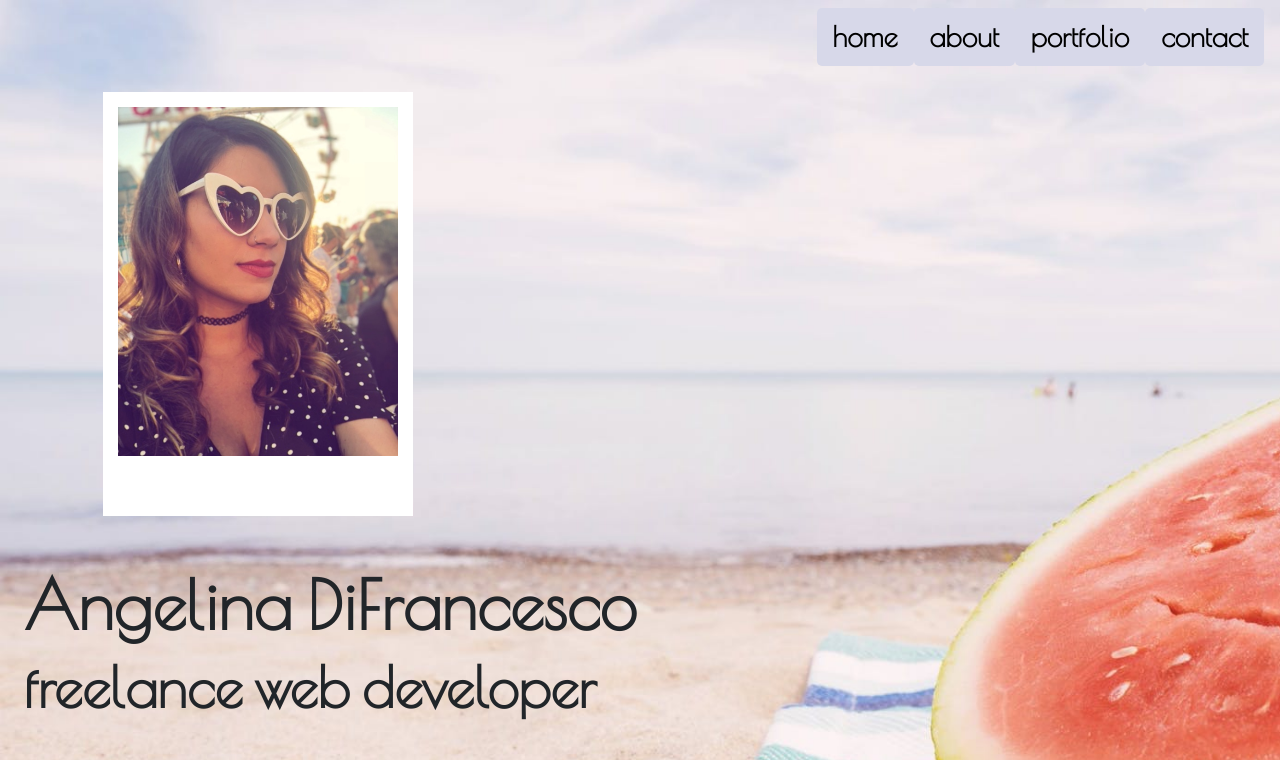
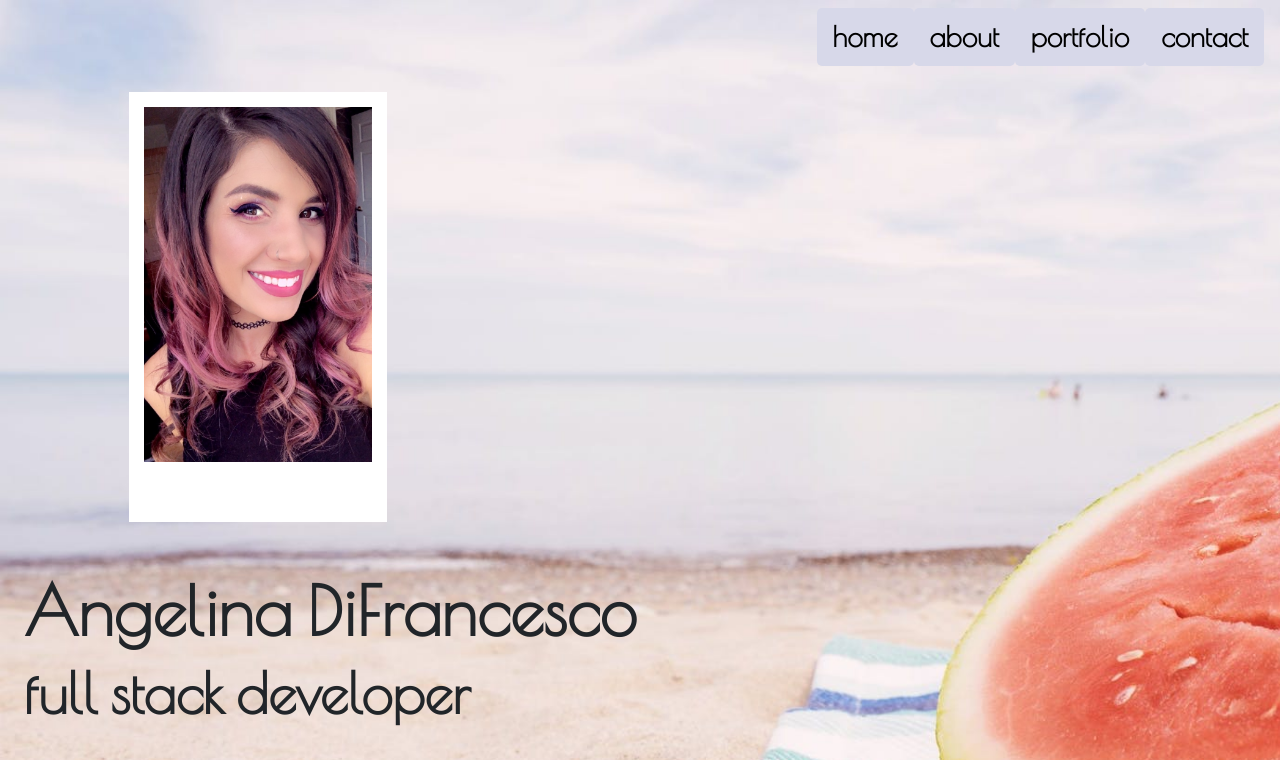
Before and after one commit to linalockheart/linalockheart.github.io, a plain HTML site: page index.html in a window 1280 px wide. Shown: the top 760 px of the page. Drawn offline with nearby package versions, Linux system fonts and the light colour scheme.

Commit message:
updated photo and headline

```diff
--- a/assets/css/style.css
+++ b/assets/css/style.css
@@ -84,7 +84,7 @@ body {
 }
 
 .profilePic {
-  width: 60%;
+  width: 50%;
   border-style: solid;
   border-color: white;
   border-width: 15px;
@@ -159,7 +159,7 @@ button {
 
 button:hover {
   background-color: black;
-  color: #A5CFC9;
+  color: #A5CFC9 !important;
 }
 
 a {
--- a/index.html
+++ b/index.html
@@ -42,7 +42,7 @@
 
     <div class="row">
         <div class="col-lg-5 photoDiv">
-          <img class="profilePic" src="assets/images/me.JPG" alt="Angelina DiFrancesco">
+          <img class="profilePic" src="assets/images/angelina2018.JPG" alt="Angelina DiFrancesco">
         </div>
         <div class="col-lg-7">
         </div>
@@ -52,7 +52,7 @@
     <div class="row">
         <div class="col-xs-12">
               <h1 class="name"><strong>Angelina DiFrancesco</strong></h1>
-              <h1 class="profession">freelance web developer</h1>
+              <h1 class="profession">full stack developer</h1>
         </div>
     </div>
 
```
Also changed, not shown: assets/images/angelina2018.JPG (added).
